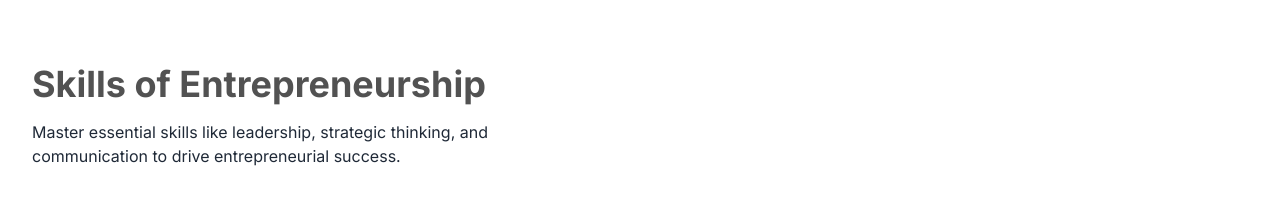
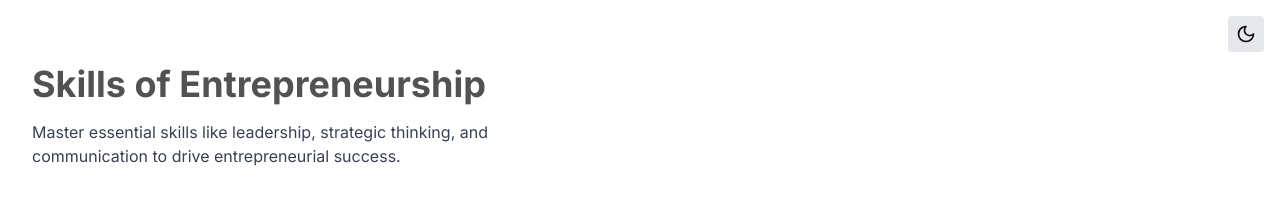
Before and after one commit to ISHAAN-KKR/Entprep, a Next.js app: page /Path in a window 1280 px wide. Shown: the top 218 px of the page. Built offline with nearby package versions, Linux system fonts and the light colour scheme.

Commit message:
add dark mode toggle

```diff
--- a/app/(routes)/Path/page.jsx
+++ b/app/(routes)/Path/page.jsx
@@ -47,9 +47,9 @@ const page = () => {
   {/* <img src='/path/side.gif' className='absolute mt-[10rem] -z-10 h-screen w-screen'/> */}
   <div className="max-w-screen px-4 py-8 sm:px-6 sm:py-12 lg:px-8 lg:py-16">
     <div className="max-w-xl">
-      <h2 className="text-3xl font-bold sm:text-4xl">Skills of Entrepreneurship</h2>
+      <h2 className="text-3xl font-bold sm:text-4xl dark:text-gray-100">Skills of Entrepreneurship</h2>
 
-      <p className="mt-4 text-gray-800">
+      <p className="mt-4 text-gray-700 dark:text-gray-200">
       Master essential skills like leadership, strategic thinking, and communication to drive entrepreneurial success.
       </p>
     </div>
@@ -59,7 +59,7 @@ const page = () => {
   items.map((item, i) => (
     <div
     key={i}
-    className="relative flex bg-gray-50 flex-col items-center border-2 border-neutral-900 h-[15rem] shadow-md hover:scale-105 "
+    className="relative flex bg-gray-50 flex-col items-center border-2 border-neutral-900 h-[15rem] shadow-md hover:scale-105 dark:bg-gray-800 dark:border-gray-200"
   >
     {/* Overlay GIF */}
     <a href={item.link} className={`absolute inset-0 bg-contain bg-center opacity-0 hover:opacity-100 transition-opacity duration-300`}
@@ -70,13 +70,13 @@ const page = () => {
       src={item.icon}
       alt={item.title}
     />
-    <a href={item.link} className="mt-4 text-xl font-bold text-gray-800">{item.title}</a>
-    <p className="mt-2 text-center text-gray-600">{item.description}</p>
+    <a href={item.link} className="mt-4 text-xl font-bold text-gray-800 dark:text-gray-100">{item.title}</a>
+    <p className="mt-2 text-center text-gray-600 dark:text-gray-300">{item.description}</p>
   </div>
 
   ))
 }
-  <div className="flex bg-gray-50 flex-col items-center b-2 border-neutral-900 h-[10rem] shadow-md">
+  <div className="flex bg-gray-50 flex-col items-center b-2 border-neutral-900 h-[10rem] shadow-md dark:bg-gray-800 dark:border-gray-200">
   <img
     className="w-full h-ull"
     src='/path/side.gif'
--- a/app/layout.jsx
+++ b/app/layout.jsx
@@ -4,6 +4,8 @@ import { ClerkProvider } from "@clerk/nextjs";
 import { Toaster } from "@/components/ui/sonner";
 import { Header } from "@/app/(routes)/Dashboard/_components/Header";
 import Nav from "./_Components/Navbar";
+import { ThemeProvider } from "@/components/theme-provider";
+import ThemeToggle from "@/components/ui/theme-toggle";
 
 const inter = Inter({ subsets: ["latin"] });
 
@@ -15,13 +17,17 @@ export const metadata = {
 export default function RootLayout({ children }) {
   return (
     <ClerkProvider>
-      <html lang="en">
+      <html lang="en" suppressHydrationWarning>
         <body className={inter.className}>
-          <Toaster/>
-          {/* <Nav/> */}
-          {children}
-        {/* <Header/> */}
-
+          <ThemeProvider>
+            <div className="fixed top-4 right-4 z-50">
+              <ThemeToggle />
+            </div>
+            <Toaster/>
+            {/* <Nav/> */}
+            {children}
+            {/* <Header/> */}
+          </ThemeProvider>
         </body>
       </html>
     </ClerkProvider>
--- a/app/page.jsx
+++ b/app/page.jsx
@@ -9,6 +9,8 @@ import Nav from "./_Components/Navbar";
 import TextRevealByWord from "./_Components/Text-reveal";
 import { TrendingUp,ArrowUpFromDot  } from "lucide-react";
 import { Button } from "@/components/ui/button";
+import { ThemeProvider } from "@/components/theme-provider";
+import ThemeToggle from "@/components/ui/theme-toggle";
 
 const products = [
   {
@@ -70,6 +72,11 @@ const page = () => {
       <>
        <Nav/>
 
+       <ThemeProvider>
+         <div className="fixed top-4 right-4 z-50">
+           <ThemeToggle />
+         </div>
+       </ThemeProvider>
 
 <section id='hero'
   className="relative bg-[url('/banner.jpg')] bg-cover bg-center bg-no-repeat opacity-90"
--- /dev/null
+++ b/components/theme-provider.jsx
@@ -0,0 +1,16 @@
+"use client";
+import * as React from "react";
+import { ThemeProvider as NextThemesProvider } from "next-themes";
+
+export function ThemeProvider({ children }) {
+  return (
+    <NextThemesProvider
+      attribute="class"
+      defaultTheme="system"
+      enableSystem
+      disableTransitionOnChange
+    >
+      {children}
+    </NextThemesProvider>
+  );
+}
--- /dev/null
+++ b/components/ui/theme-toggle.jsx
@@ -0,0 +1,17 @@
+"use client";
+import { useTheme } from "next-themes";
+import { Sun, Moon } from "lucide-react";
+
+export default function ThemeToggle() {
+  const { theme, setTheme } = useTheme();
+
+  return (
+    <button
+      onClick={() => setTheme(theme === "dark" ? "light" : "dark")}
+      className="p-2 rounded bg-gray-200 dark:bg-gray-700"
+      aria-label="Toggle theme"
+    >
+      {theme === "dark" ? <Sun className="h-5 w-5" /> : <Moon className="h-5 w-5" />}
+    </button>
+  );
+}
```
Also changed, not shown: package.json (+5 -5 lines), 1 other file (tests, documents, lock files or other folders).
